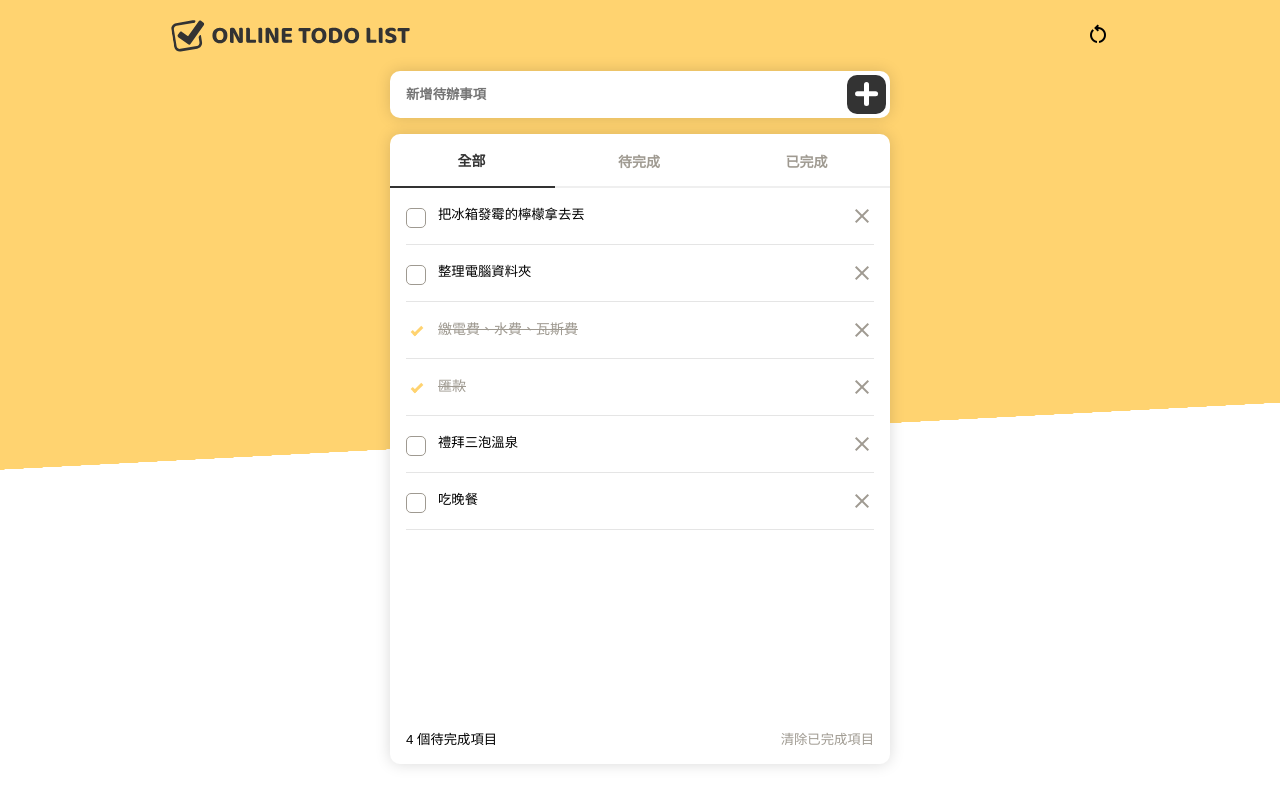
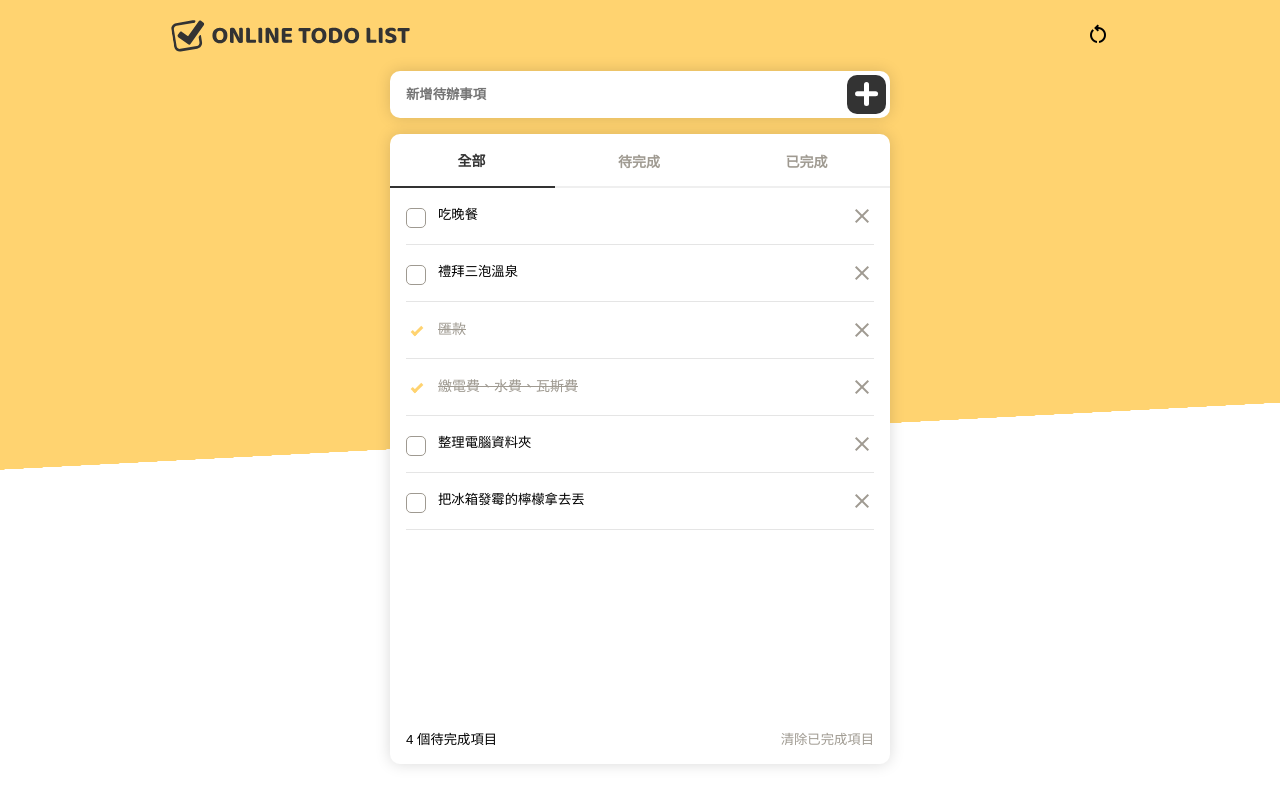
Before and after one commit to study-hex/react-todolist-newbie, a React (Vite) app: page / in a window 1280 px wide. Built offline with nearby package versions, Linux system fonts and the light colour scheme; the HTML template or start-up script is replaced by a standard one.

Commit message:
refactor: Add reverse array
- reverse array to display new todo on the top of list

```diff
--- a/src/components/TodoListCard.jsx
+++ b/src/components/TodoListCard.jsx
@@ -115,7 +115,8 @@ function TodoListCard(props) {
 
   useEffect(() => {
     setFilterData(
-      todoData.filter((item) => {
+      [...todoData]
+        .filter((item) => {
           if (isClickTab === 'ALL') {
             return true;
           }
@@ -125,7 +126,8 @@ function TodoListCard(props) {
           if (isClickTab === 'DONE') {
             return item.status;
           }
-      }),
+        })
+        .reverse(),
     );
 
     setHaveTodoLength(todoData.filter((item) => !item.status).length);
```
Lines whose indentation alone changed are shown as unchanged.
